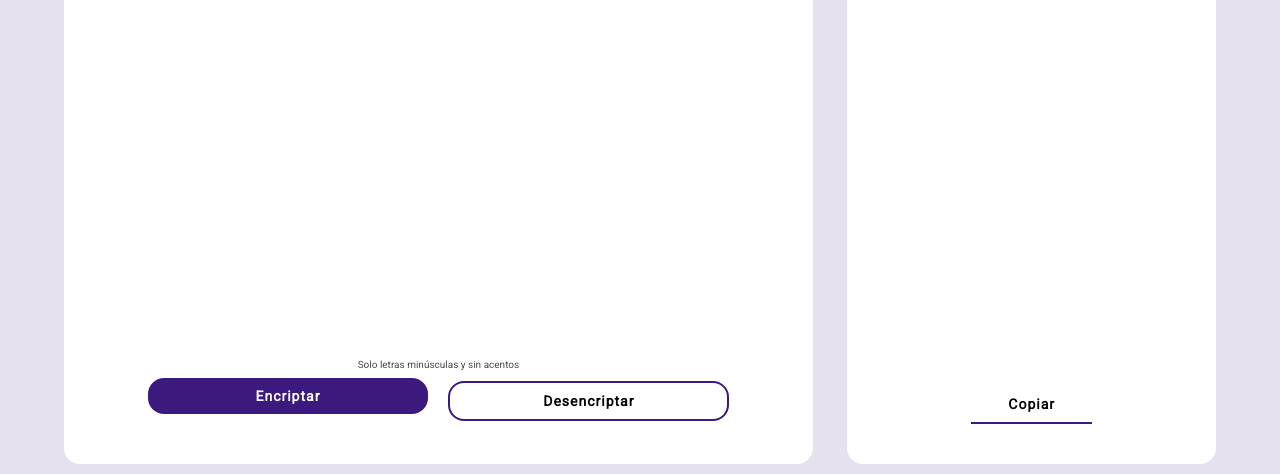
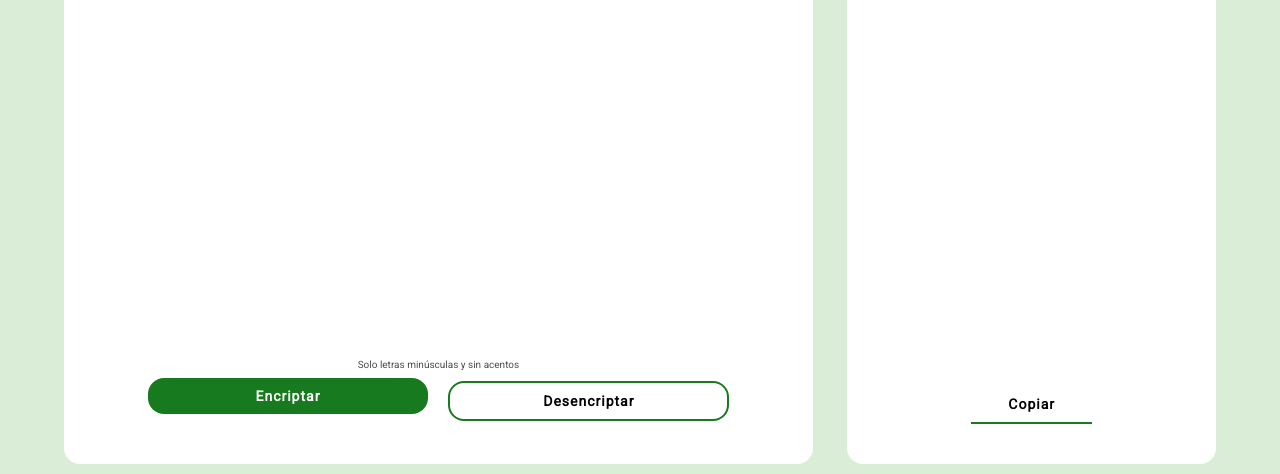
Before and after one commit to Fernando-VrlMrs/ChallengeONE-Alura, a plain HTML site: page index.html in a window 1280 px wide. Both pictures are taken after a click on the button "Encriptar". Shown: the part 212-686 px from the top of the page. Drawn offline with Linux system fonts and the light colour scheme.

Commit message:
Change background color and buttons color

```diff
--- a/styles.css
+++ b/styles.css
@@ -1,8 +1,8 @@
 :root {
+    --back-ground-color: #daeed7;
+    --button-color: #187a1f;
     --color-black: #000000;
-    --color-lilac: #e6e1ef;
     --color-light-gray: #f5f5f5;
-    --color-purple: #3c1a7d;
     --color-white: #ffffff;
   }
 
@@ -17,13 +17,13 @@
 }
 
 body {
-    background: var(--color-lilac);
+    background: var(--back-ground-color);
 }
 
 #flex {
     width: 90%;
     margin: 40px auto 0;
-    background: var(--color-lilac);
+    background: var(--back-ground-color);
 }
 
 /* Containers: Box Model && Display Flex */
@@ -137,11 +137,11 @@ body {
 /* Buttons Properties */
 .button-encrypt {
     margin-bottom: 10px;
-    background: var(--color-purple);
+    background: var(--button-color);
     color: var(--color-white);
 }
 .button-decrypt {
-    border: 2px solid var(--color-purple);
+    border: 2px solid var(--button-color);
     background: var(--color-white);
     color: var(--color-black);
 }
@@ -161,7 +161,7 @@ body {
     margin: 30px auto 0;
     padding: 10px 0;
     background: var(--color-white);
-    border-bottom: 2px solid var(--color-purple);
+    border-bottom: 2px solid var(--button-color);
     font-size: 14px;
     font-weight: 600;
     letter-spacing: 1px;
```
